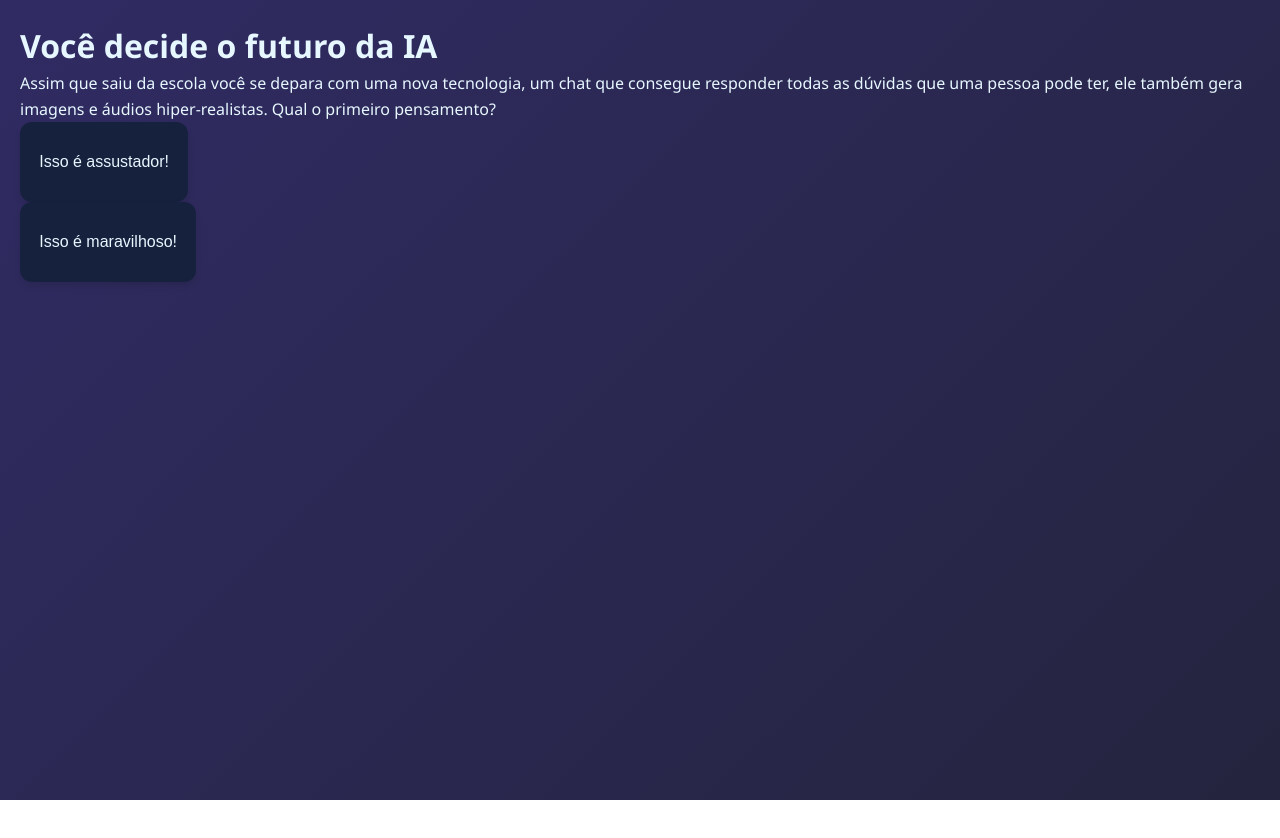
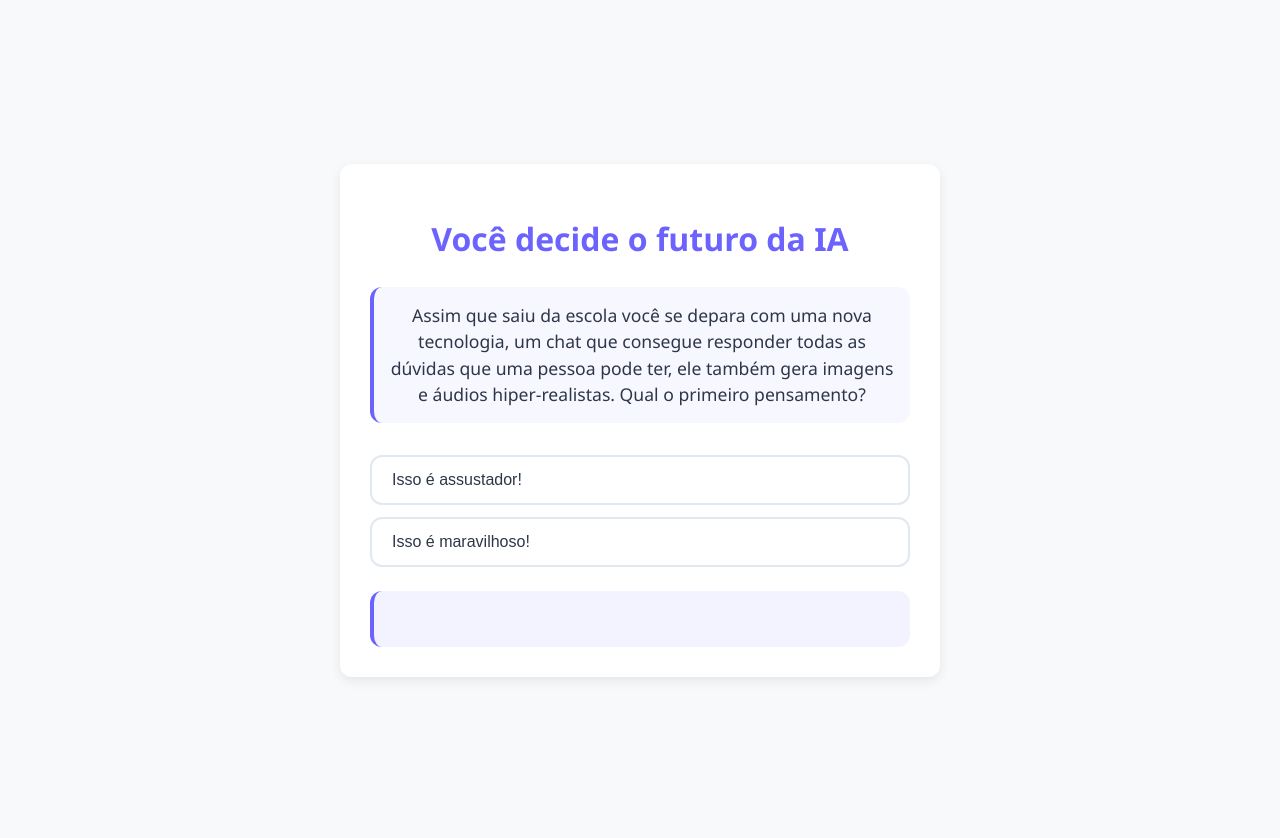
Before and after one commit to welintonzz/ai2trimestre, a plain HTML site: page index.html in a window 1280 px wide. Before the commit the page ends 800 px from the top, so only its background shows below. Drawn offline with Linux system fonts and the light colour scheme.

Commit message:
Update style.css

```diff
--- a/style.css
+++ b/style.css
@@ -1,181 +1,108 @@
 :root {
-    --cor-fundo: #0f0c29;
-    --cor-gradient-1: #302b63;
-    --cor-gradient-2: #24243e;
-    --cor-principal: #1a1a2e;
-    --cor-secundaria: #16213e;
-    --cor-destaque: #00d4ff;
-    --cor-destaque-hover: #00a8cc;
-    --cor-texto: #e6f7ff;
-    --cor-texto-secundario: #b8e2f9;
-    --sombra: 0 10px 30px rgba(0, 0, 0, 0.3);
-    --borda-radius: 12px;
-    --transition: all 0.3s cubic-bezier(0.25, 0.8, 0.25, 1);
-}
-
-* {
-    margin: 0;
-    padding: 0;
-    box-sizing: border-box;
+    --cor-fundo: #f8f9fa;
+    --cor-caixa: #ffffff;
+    --cor-destaque: #6c63ff;
+    --cor-texto: #2d3748;
+    --cor-texto-claro: #4a5568;
+    --cor-borda: #e2e8f0;
+    --sombra-suave: 0 4px 12px rgba(0, 0, 0, 0.08);
+    --borda-arredondada: 12px;
+    --transicao: all 0.3s ease;
 }
 
 body {
-    background: linear-gradient(135deg, var(--cor-gradient-1), var(--cor-gradient-2));
+    background-color: var(--cor-fundo);
     color: var(--cor-texto);
     font-family: 'Segoe UI', Roboto, Oxygen, Ubuntu, Cantarell, 'Open Sans', sans-serif;
-    line-height: 1.6;
+    display: flex;
+    justify-content: center;
+    align-items: center;
     min-height: 100vh;
-    display: flex;
-    flex-direction: column;
+    margin: 0;
     padding: 20px;
+    line-height: 1.5;
 }
 
-.container {
-    max-width: 800px;
-    margin: 0 auto;
+.conversa-container {
     width: 100%;
-    flex: 1;
+    max-width: 600px;
 }
 
-.header {
+.caixa-dialogo {
+    background-color: var(--cor-caixa);
+    border-radius: var(--borda-arredondada);
+    box-shadow: var(--sombra-suave);
+    padding: 30px;
     text-align: center;
-    margin-bottom: 2.5rem;
-    animation: fadeIn 1s ease-in-out;
 }
 
-.gradient-border {
-    background: linear-gradient(90deg, var(--cor-destaque), #4e54c8);
-    padding: 3px;
-    border-radius: var(--borda-radius);
-    display: inline-block;
-    margin-bottom: 1rem;
-    box-shadow: var(--sombra);
+.titulo-destaque {
+    color: var(--cor-destaque);
+    font-size: 2rem;
+    margin-bottom: 1.5rem;
+    font-weight: 700;
 }
 
-.title {
-    background: var(--cor-principal);
-    padding: 1rem 2rem;
-    border-radius: calc(var(--borda-radius) - 3px);
-    font-size: 2.2rem;
-    font-weight: 700;
-    background-clip: padding-box;
-    color: transparent;
-    background-image: linear-gradient(90deg, var(--cor-destaque), #a8edea);
-    -webkit-background-clip: text;
-    background-clip: text;
-    letter-spacing: 0.5px;
-}
-
-.subtitle {
-    color: var(--cor-texto-secundario);
+.caixa-perguntas {
     font-size: 1.1rem;
-    max-width: 600px;
-    margin: 0 auto;
-}
-
-.content {
-    background-color: rgba(26, 26, 46, 0.8);
-    backdrop-filter: blur(10px);
-    border-radius: var(--borda-radius);
-    padding: 2rem;
-    box-shadow: var(--sombra);
+    color: var(--cor-texto);
     margin-bottom: 2rem;
-}
-
-.question-container {
-    background-color: var(--cor-secundaria);
-    padding: 1.5rem;
-    border-radius: var(--borda-radius);
-    margin-bottom: 2rem;
+    padding: 15px;
+    background-color: rgba(108, 99, 255, 0.05);
+    border-radius: var(--borda-arredondada);
     border-left: 4px solid var(--cor-destaque);
 }
 
-.options-grid {
-    display: grid;
-    grid-template-columns: repeat(auto-fit, minmax(250px, 1fr));
-    gap: 1rem;
-    margin-bottom: 2rem;
+.caixa-alternativas {
+    display: flex;
+    flex-direction: column;
+    gap: 12px;
+    margin-bottom: 1.5rem;
 }
 
-button {
-    background-color: var(--cor-secundaria);
+.caixa-alternativas button {
+    background-color: white;
     color: var(--cor-texto);
-    border: none;
-    border-radius: var(--borda-radius);
-    padding: 1.2rem;
+    border: 2px solid var(--cor-borda);
+    border-radius: var(--borda-arredondada);
+    padding: 14px 20px;
     font-size: 1rem;
-    font-weight: 500;
     cursor: pointer;
-    transition: var(--transition);
-    box-shadow: 0 4px 6px rgba(0, 0, 0, 0.1);
-    display: flex;
-    align-items: center;
-    justify-content: center;
-    text-align: center;
-    min-height: 80px;
+    transition: var(--transicao);
+    text-align: left;
 }
 
-button:hover {
-    background-color: var(--cor-destaque);
-    color: var(--cor-principal);
-    transform: translateY(-3px);
-    box-shadow: 0 7px 14px rgba(0, 0, 0, 0.2);
+.caixa-alternativas button:hover {
+    border-color: var(--cor-destaque);
+    background-color: rgba(108, 99, 255, 0.05);
+    transform: translateY(-2px);
 }
 
-button:active {
-    transform: translateY(1px);
-}
-
-.result-card {
-    background: linear-gradient(135deg, var(--cor-secundaria), var(--cor-principal));
-    padding: 2rem;
-    border-radius: var(--borda-radius);
-    box-shadow: var(--sombra);
-    border-top: 4px solid var(--cor-destaque);
-    opacity: 0;
-    transform: translateY(20px);
-    transition: var(--transition);
-}
-
-.result-card.show {
-    opacity: 1;
-    transform: translateY(0);
+.caixa-resultado {
+    background-color: rgba(108, 99, 255, 0.08);
+    border-radius: var(--borda-arredondada);
+    padding: 20px;
+    margin-top: 1.5rem;
+    border-left: 4px solid var(--cor-destaque);
+    animation: fadeIn 0.5s ease-out;
 }
 
 .texto-resultado {
-    font-size: 1.1rem;
-    line-height: 1.7;
-}
-
-.footer {
-    text-align: center;
-    padding: 1.5rem;
-    color: var(--cor-texto-secundario);
-    font-size: 0.9rem;
+    color: var(--cor-texto-claro);
+    font-size: 1rem;
 }
 
 @keyframes fadeIn {
-    from {
-        opacity: 0;
-        transform: translateY(-20px);
+    from { opacity: 0; transform: translateY(10px); }
+    to { opacity: 1; transform: translateY(0); }
+}
+
+@media (max-width: 600px) {
+    .caixa-dialogo {
+        padding: 20px;
     }
-    to {
-        opacity: 1;
-        transform: translateY(0);
+
+    .titulo-destaque {
+        font-size: 1.5rem;
     }
 }
-
-@media (max-width: 768px) {
-    .title {
-        font-size: 1.8rem;
-        padding: 0.8rem 1.5rem;
-    }
-
-    .subtitle {
-        font-size: 1rem;
-    }
-
-    .content {
-        padding: 1.5rem;
-    }
-}
```
